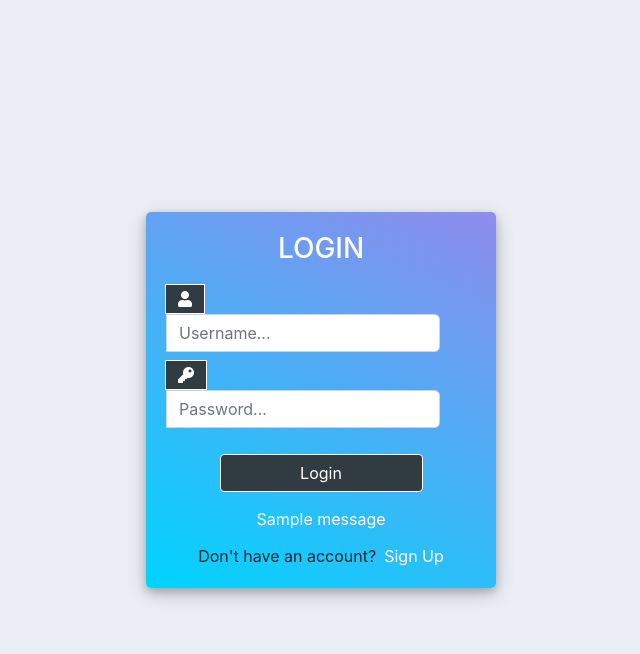
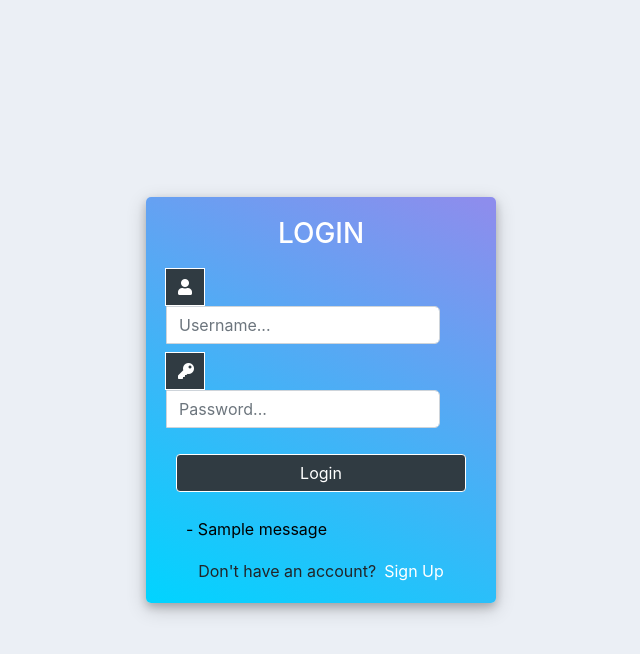
Before and after one commit to SzymCode/RegistrationDjango, a Django app: page /login/ in a window 1280 px wide. Shown: the top 654 px of the page, without its empty margins (319-959 px from the left). Run offline with Django 4.2, Linux system fonts and the light colour scheme; tables that the repository leaves empty hold one stand-in row (values such as "Sample post"); one stand-in notice (Sample message) is shown; some libraries are stand-ins or nearby versions.

Commit message:
Better error message placement + UI fixes

```diff
--- a/accounts/static/login_style.css
+++ b/accounts/static/login_style.css
@@ -1,10 +1,10 @@
 .signin_btn {
-	width: 70%;
+	width: 100%;
 	border: 1px solid white;
 	background: #303b42;
 	color: white;
 	margin-top: 0;
-	margin-bottom: 0;
+	margin-bottom: 5px;
 }
 .form-control {
 	border-radius: 0;
@@ -18,7 +18,7 @@
 		font-size: 70px;
 	}
 	.signin_btn {
-		width: 300px;
+		width: 400px;
 		height: 80px;
 		font-size: 30px;
 		border: 2px solid white;
--- a/accounts/static/register_style.css
+++ b/accounts/static/register_style.css
@@ -3,9 +3,9 @@
 	border: 1px solid white;
 	background: #303b42;
 	color: white;
-	border-radius: 0.25rem 0.25rem 0.25rem 0.25rem;
+	border-radius: 0.25rem;
 	margin-top: 0;
-	margin-bottom: 0;
+	margin-bottom: 10px;
 }
 @media (max-width: 1000px) {
     .fa-envelope-square {
--- a/accounts/static/style.css
+++ b/accounts/static/style.css
@@ -28,20 +28,22 @@ body, html {
 }
 .input-group-text {
 	background: #303b42;
+	width: 40px;
+	height: 38px;
 	color: white;
 	border: 1px solid white
 }
 #messages {
-	color: white;
+	color: black;
+	padding: 5px;
+	margin-top: 5px;
+	margin-bottom: 5px;
+	margin-left: 15px;
+}
+.errorlist {
+	color: black;
 	padding: 5px;
 	margin: 0;
-	text-align: center;
-}
-.errorlist {
-	color: white;
-	padding: 5px;
-	margin: 0 0 0 20px;
-	text-align: center;
 }
 
 @media (max-width: 1000px) {
--- a/accounts/templates/login.html
+++ b/accounts/templates/login.html
@@ -47,7 +47,7 @@
 				</div>
 
 				{% for message in messages %}
-					<p id="messages">{{message}}</p>
+					<p id="messages">- {{message}}</p>
 				{% endfor %}
 
 				<div class="mt-2">
```
Also changed, not shown: accounts/templates/register.html (+8 -2 lines).
